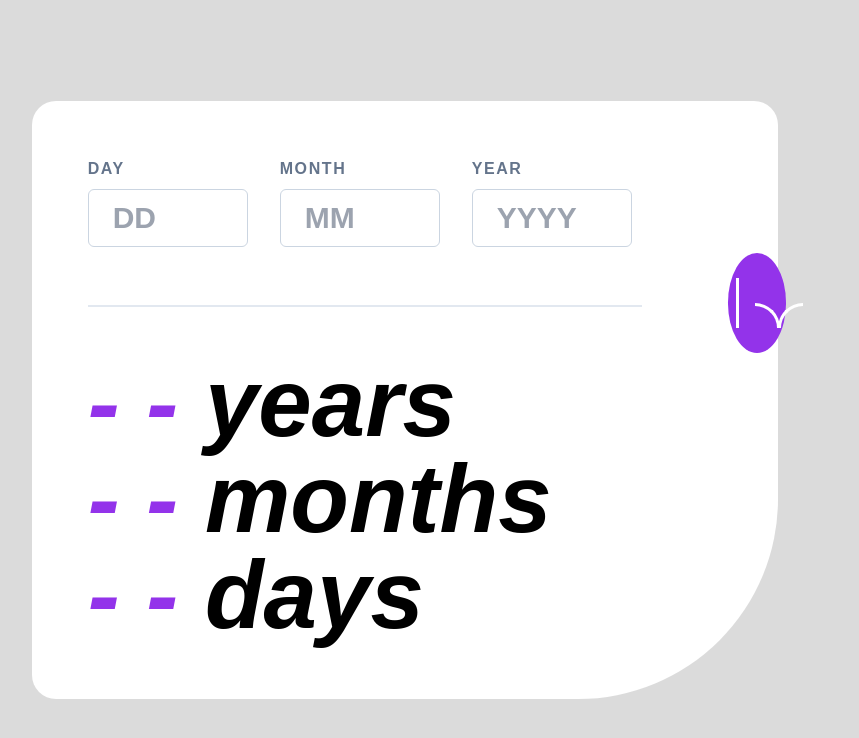
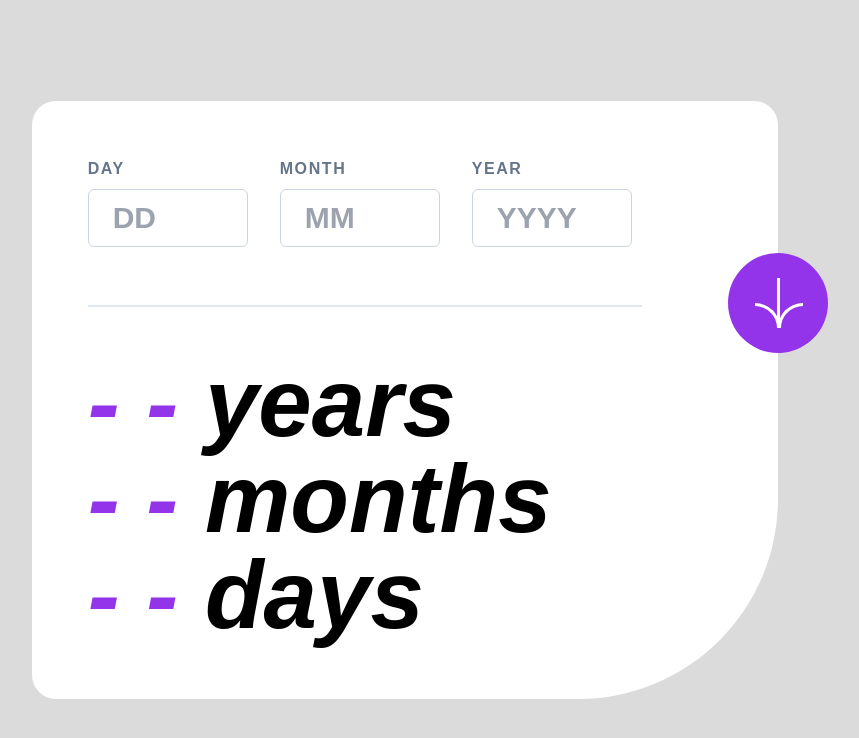
Before and after one commit to cedricpierson/age-calculator, a Next.js app: page / in a window 1280 px wide. Shown: the top 738 px of the page, without its empty margins (235-1094 px from the left). Built offline with nearby package versions, Linux system fonts and the light colour scheme.

Commit message:
fix arrow circle

```diff
--- a/src/app/globals.css
+++ b/src/app/globals.css
@@ -18,7 +18,7 @@
 
 .circle {
   position: relative;
-  width: 100px;
+  min-width: 100px;
   height: 100px;
   border-radius: 50%;
 }
--- a/src/app/layout.tsx
+++ b/src/app/layout.tsx
@@ -11,7 +11,7 @@ export default function RootLayout({
   children: React.ReactNode;
 }) {
   return (
-    <html lang="fr">
+    <html lang="en">
       <body>{children}</body>
     </html>
   );
--- a/src/app/page.jsx
+++ b/src/app/page.jsx
@@ -90,11 +90,11 @@ const Page = () => {
               className="cursor-pointer mr-8 px-6 py-2.5 border border-slate-300 rounded-md w-40 focus:border-purple-500 focus:outline-none text-3xl font-bold"
             />
           </div>
-          <button className="hover:scale-105 ease-in duration-300 left-16 top-24 cursor-pointer circle bg-purple-600 hover:bg-black">
+          <div className="hover:scale-105 ease-in duration-300 left-16 top-24 cursor-pointer circle bg-purple-600 hover:bg-black">
             <div className="arrow"></div>
             <div className="left"></div>
             <div className="right"></div>
-          </button>
+          </div>
         </form>
         <hr className="my-12 border mr-20 border-slate-200" />
         <div className="">
```
